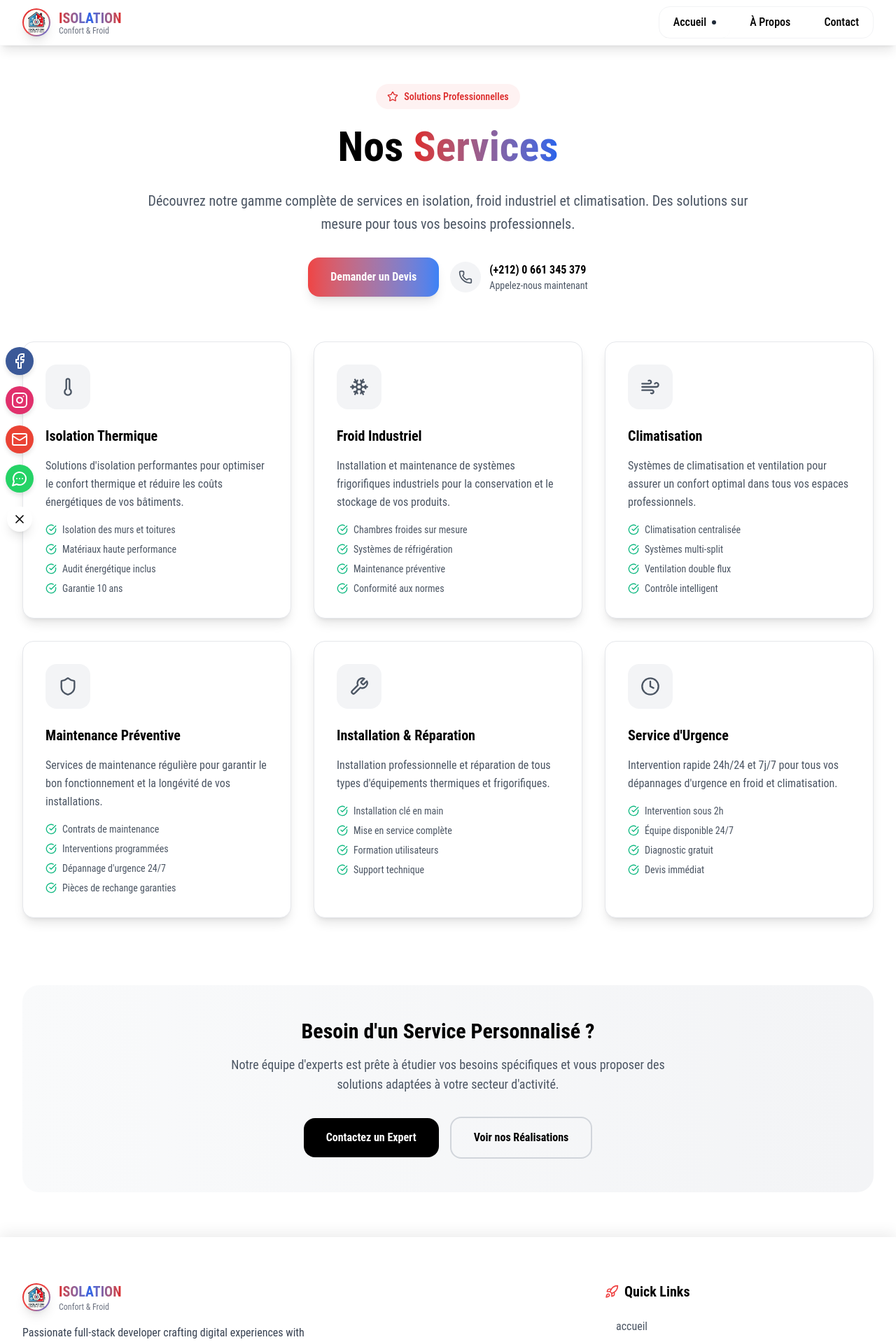
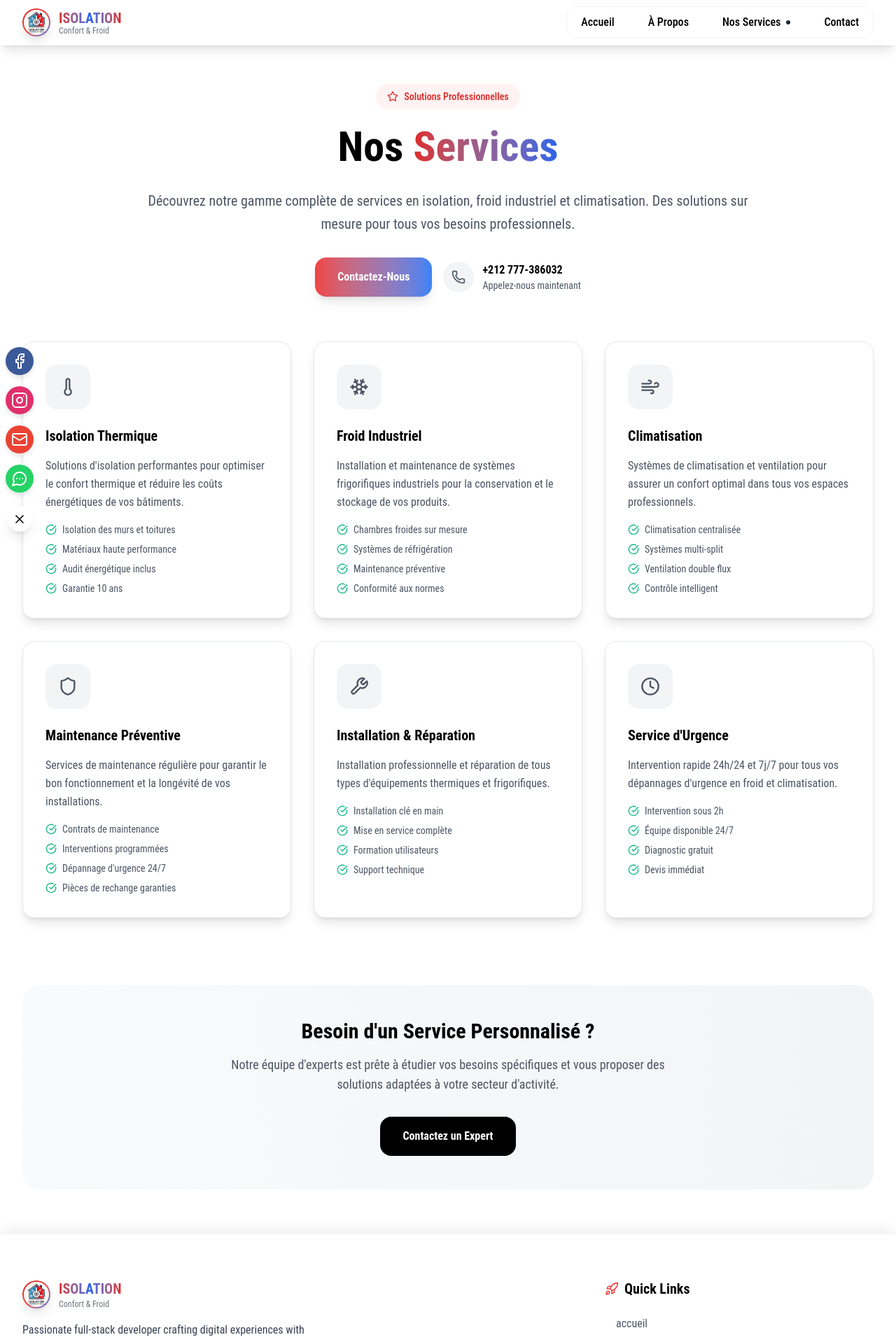
Before and after one commit to mziliNassim/isolation-confort-et-froid, a React (Vite) app: page /services in a window 1280 px wide. Shown: the top 1918 px of the page at 70% size. Built offline with nearby package versions, Linux system fonts and the light colour scheme.

Commit message:
Services page

```diff
--- a/src/pages/Services.jsx
+++ b/src/pages/Services.jsx
@@ -5,7 +5,8 @@ import { Clock, CheckCircle, ArrowRight, Phone, Star } from "lucide-react";
 
 import Breadcrumb from "../components/UI/Breadcrumb";
 import ServicesCard from "../components/services/ServicesCard";
-import { services } from "../utils/data";
+import { companyInfo, services } from "../utils/data";
+import { Link } from "react-router-dom";
 
 const Services = () => {
   const [activeCard, setActiveCard] = useState(null);
@@ -44,20 +45,21 @@ const Services = () => {
           </p>
 
           <div className="flex flex-col sm:flex-row items-center justify-center gap-4">
-            <motion.button
+            <Link
+              to="/contact"
               whileHover={{ scale: 1.05 }}
               whileTap={{ scale: 0.95 }}
               className="px-8 py-4 bg-gradient-to-r from-red-500 to-blue-500 text-white font-semibold rounded-2xl shadow-lg hover:shadow-xl transition-all duration-300"
             >
-              Demander un Devis
-            </motion.button>
+              Contactez-Nous
+            </Link>
 
             <div className="flex items-center space-x-3 text-gray-600">
               <div className="p-3 bg-gray-100 rounded-full">
                 <Phone size={20} />
               </div>
               <div className="text-left">
-                <div className="font-bold text-black">(+212) 0 661 345 379</div>
+                <div className="font-bold text-black">{companyInfo.tele}</div>
                 <div className="text-sm">Appelez-nous maintenant</div>
               </div>
             </div>
@@ -96,17 +98,14 @@ const Services = () => {
             </p>
 
             <div className="flex flex-col sm:flex-row items-center justify-center gap-4">
-              <motion.button
+              <Link
+                to="/contact"
                 whileHover={{ scale: 1.05 }}
                 whileTap={{ scale: 0.95 }}
                 className="px-8 py-4 bg-black text-white font-semibold rounded-2xl hover:bg-gray-800 transition-colors"
               >
                 Contactez un Expert
-              </motion.button>
-
-              <button className="px-8 py-4 border-2 border-gray-300 text-black font-semibold rounded-2xl hover:border-red-500 hover:text-red-600 transition-colors">
-                Voir nos Réalisations
-              </button>
+              </Link>
             </div>
           </div>
         </motion.div>
--- a/src/utils/data.js
+++ b/src/utils/data.js
@@ -10,8 +10,8 @@ import { color } from "motion";
 export const navigation = [
   { id: 1, title: "accueil", url: "/home" },
   { id: 2, title: "à propos", url: "/about" },
-  // { id: 3, title: "nos services", url: "/services" },
-  { id: 5, title: "Contact", url: "/contact" },
+  { id: 3, title: "nos services", url: "/services" },
+  { id: 4, title: "Contact", url: "/contact" },
 ];
 
 export const languages = [
```
Also changed, not shown: public/images/clima.png (added).
